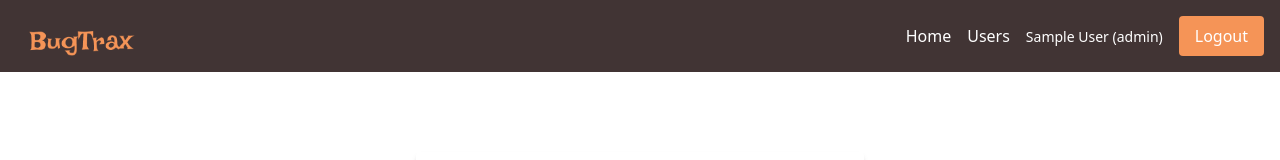
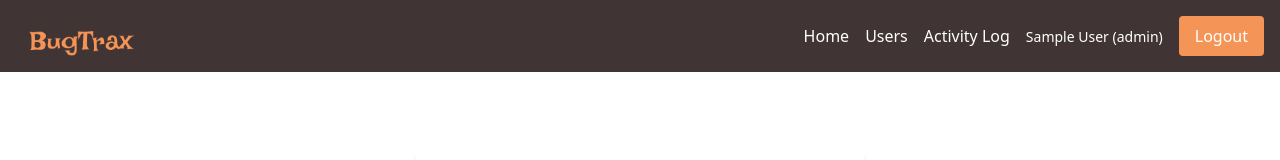
Before and after one commit to rubyshrestha77/Bug-Tracking-System-IFN636-Group-5, a React (Create React App) app in the folder frontend/: page /login in a window 1280 px wide. Shown: the top 160 px of the page. Built offline with nearby package versions, Linux system fonts and the light colour scheme; sample sign-in values are in the browser's storage.

Commit message:
BTSG-42 add admin-only Activity Log nav link

```diff
--- a/frontend/src/components/Navbar.jsx
+++ b/frontend/src/components/Navbar.jsx
@@ -21,6 +21,7 @@ const Navbar = () => {
             <Link to="/bugs" className="mr-4">Home</Link>
             {user.role === 'reporter' && <Link to="/bugs/new" className="mr-4">Add Bug</Link>}
             {user.role === 'admin' && <Link to="/admin/users" className="mr-4">Users</Link>}
+            {user.role === 'admin' && <Link to="/admin/activity-log" className="mr-4">Activity Log</Link>}
             {user.role !== 'admin' && <NotificationBell />}
             <Link to="/profile" className="mr-4">
               <span className="text-sm">
```
